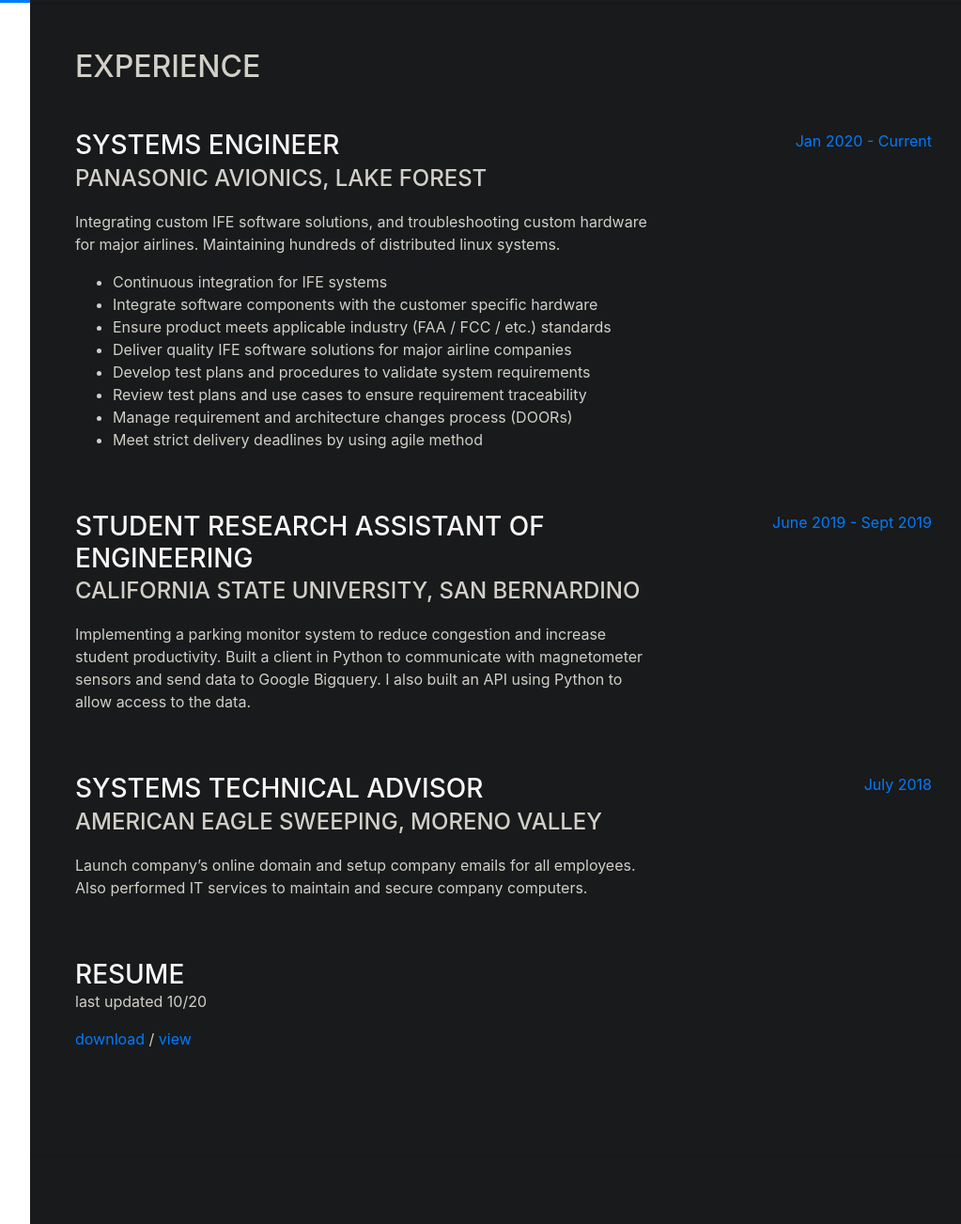
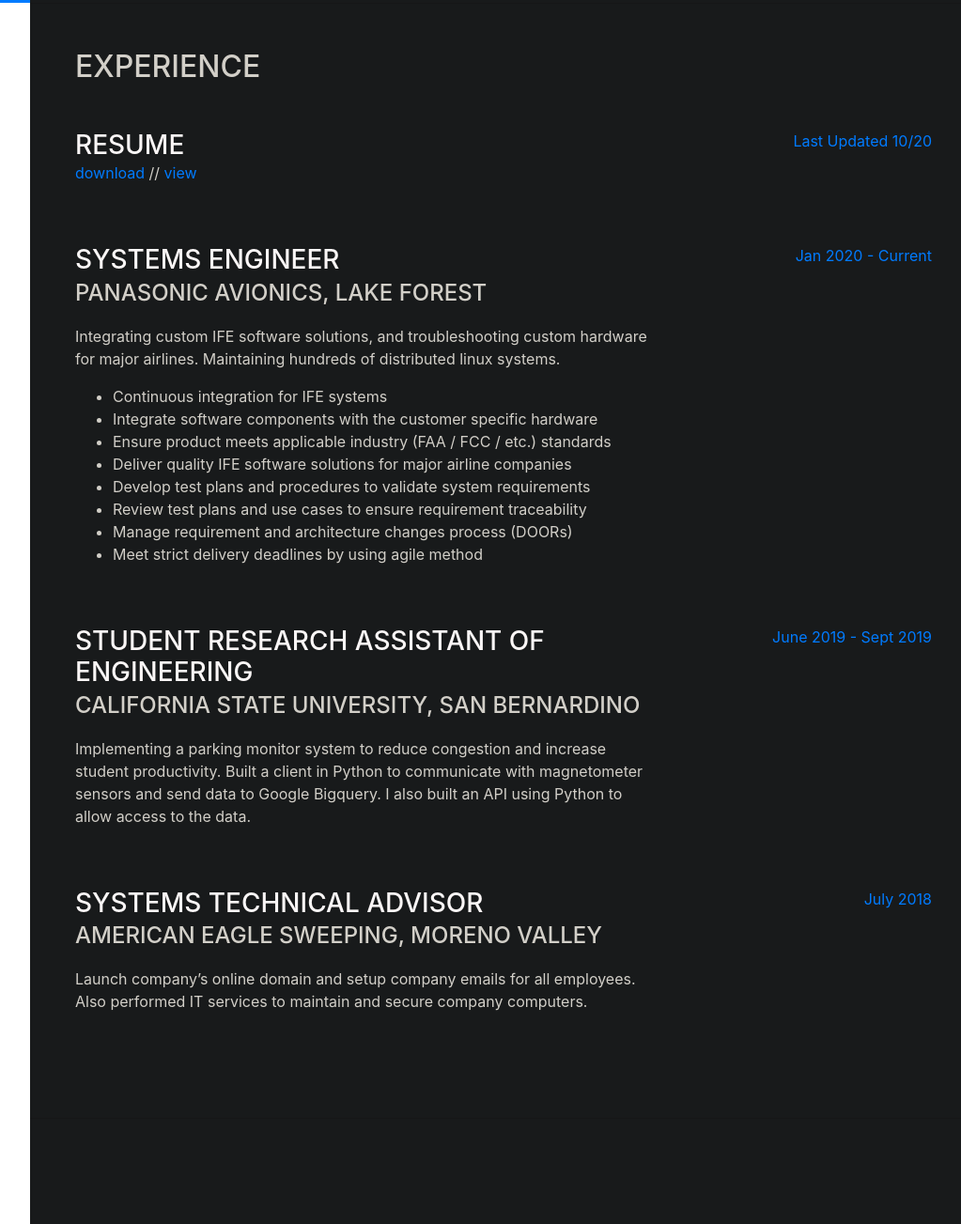
Before and after one commit to brian316/brian316.github.io, a website with bundled scripts: page index.html in a window 1280 px wide. Shown: the part 797-2100 px from the top of the page at 94% size, without its empty margins (240-1263 px from the left). Built offline with nearby package versions, Linux system fonts and the light colour scheme; a web font is replaced by a local one.

Commit message:
changed resume layout

```diff
--- a/index.html
+++ b/index.html
@@ -107,6 +107,18 @@
 
                 <div class="resume-item d-flex flex-column flex-md-row justify-content-between mb-5">
                     <div class="resume-content">
+                        <h3 class="mb-0">Resume</h3>
+                        <!-- <p>*soon to be updated</p> -->
+                        <!-- <div class="subheading mb-3">Not Current</div> -->
+                        <p><a href="docs/Brian_Duenas_Resume.pdf" download>download</a> // <a href="docs/Brian_Duenas_Resume.pdf" target="_blank"> view</a></p>
+                    </div>
+                    <div class="resume-date text-md-right">
+                        <span class="text-primary">Last Updated 10/20</span>
+                    </div>
+                </div>
+
+                <div class="resume-item d-flex flex-column flex-md-row justify-content-between mb-5">
+                    <div class="resume-content">
                         <h3 class="mb-0">Systems Engineer</h3>
                         <div class="subheading mb-3">Panasonic Avionics, Lake Forest</div>
                         <p> Integrating custom IFE software solutions, and troubleshooting custom hardware for major airlines.
@@ -147,17 +159,6 @@
                     </div>
                     <div class="resume-date text-md-right">
                         <span class="text-primary">July 2018</span>
-                    </div>
-                </div>
-
-
-                <div class="resume-item d-flex flex-column flex-md-row justify-content-between mb-5">
-                    <div class="resume-content">
-                        <h3 class="mb-0">Resume</h3>
-                        <!-- <p>*soon to be updated</p> -->
-                        <!-- <div class="subheading mb-3">Not Current</div> -->
-                        <p>last updated 10/20</p>
-                        <p><a href="docs/Brian_Duenas_Resume.pdf" download>download</a> / <a href="docs/Brian_Duenas_Resume.pdf" target="_blank"> view</a></p>
                     </div>
                 </div>
 
```
